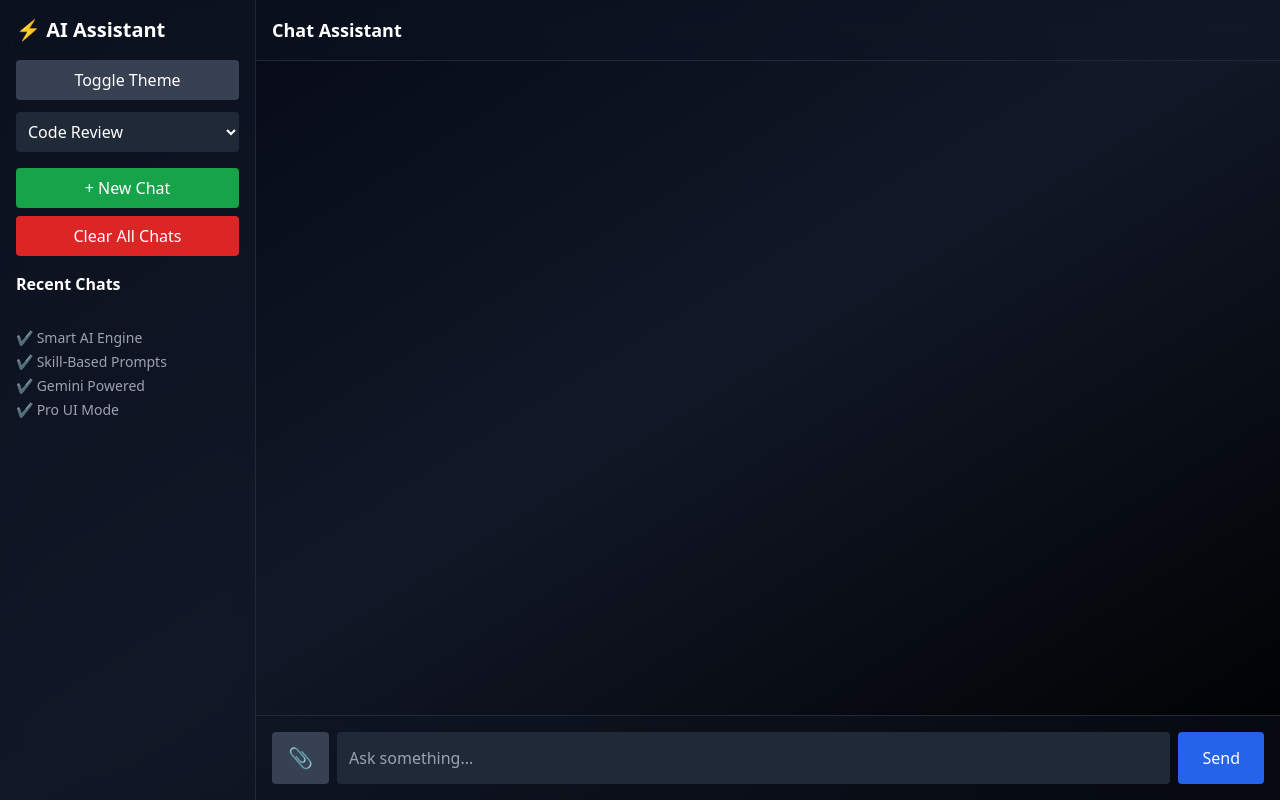
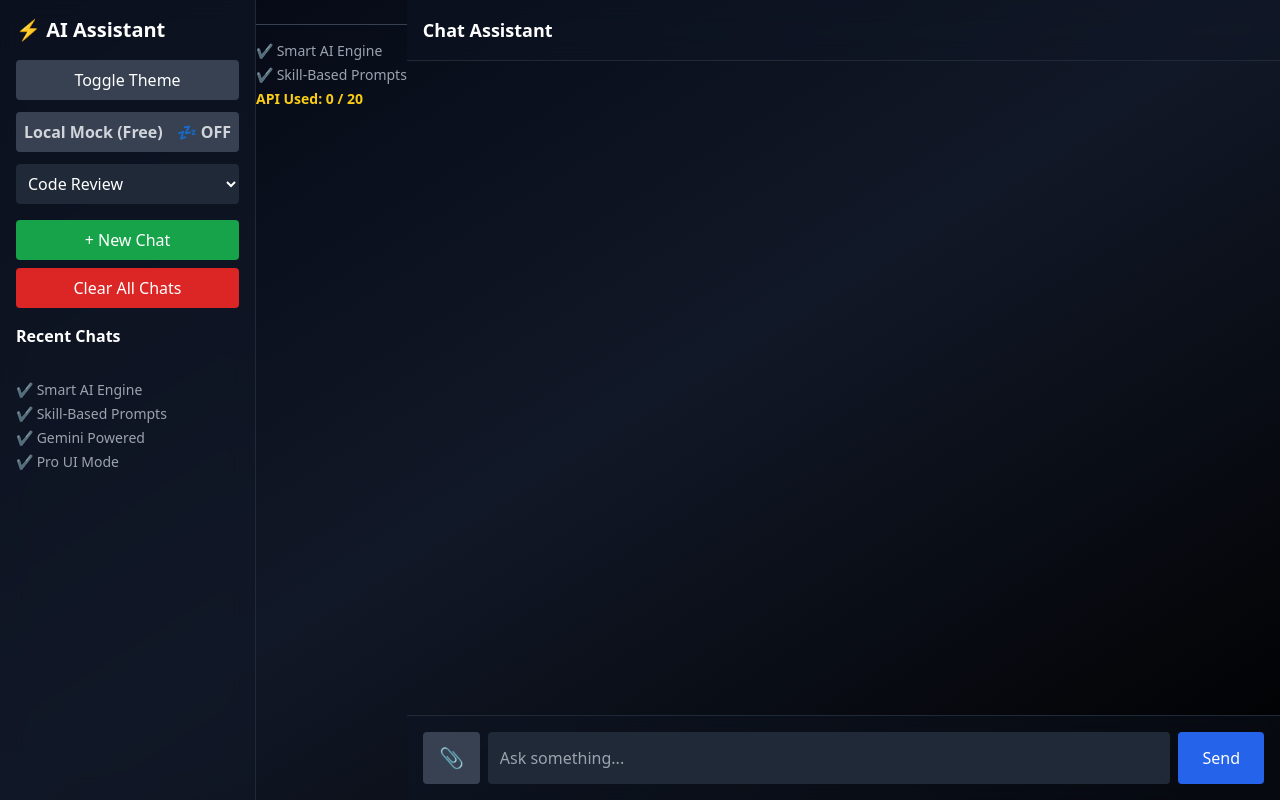
Before and after one commit to Irasha-Senarathna/ai-code-assistant, a React (Create React App) app in the folder frontend/: page / in a window 1280 px wide. Built offline with nearby package versions, Linux system fonts and the light colour scheme.

Commit message:
feat: add smart AI usage control with RAG + mock fallback + API limiter

```diff
--- a/frontend/src/App.js
+++ b/frontend/src/App.js
@@ -16,6 +16,10 @@ export default function App() {
   const [loading, setLoading] = useState(false);
   const [darkMode, setDarkMode] = useState(true);
   const [documents, setDocuments] = useState({}); // Stores uploaded text per chat ID
+  const [useAI, setUseAI] = useState(false); // Controls whether to call Gemini
+  const [apiCount, setApiCount] = useState(() => {
+    return Number(localStorage.getItem("apiCount")) || 0;
+  });
 
   const bottomRef = useRef(null);
 
@@ -60,7 +64,7 @@ export default function App() {
   }, [chats]);
 
   const sendMessage = async () => {
-    if (!input.trim() || !currentChatId) return; // Ensure a chat exists before sending
+    if (!input.trim() || !currentChatId) return;
 
     // 1. Grab any document stored for this chat
     const chatDocument = documents[currentChatId] || null;
@@ -72,12 +76,67 @@ export default function App() {
     };
 
     updateChatMessages([...messages, userMsg]);
-
     setInput("");
     setLoading(true);
 
+    // ============================================
+    // 🟢 LOCAL MOCK / RAG MODE (SAVES API QUOTA!)
+    // ============================================
+    if (!useAI) {
+      setTimeout(() => {
+        let fakeText = "";
+
+        if (chatDocument) {
+          // Fake Local RAG Logic
+          fakeText = `📄 **Local RAG Memory**\n\nI see you uploaded a document. I am analyzing the content locally. You asked: "${userMsg.text}".\n\n*(Turn on AI Mode ⚡ to ask Gemini about this document)*`;
+        } else {
+          // Fake Basic Response
+          fakeText = `🤖 **Local Mock Mode**\n\nYou said: "${userMsg.text}".\n\nI am currently in local dev mode protecting your API quota. *(Turn on AI Mode ⚡ to use Gemini)*`;
+        }
+
+        updateChatMessages([
+          ...messages,
+          userMsg,
+          {
+            role: "ai",
+            text: fakeText,
+            time: new Date().toLocaleTimeString(),
+          },
+        ]);
+        setLoading(false);
+      }, 800);
+      return; // Stop here, do not call API
+    }
+
+    // ============================================
+    // ⚡ REAL GEMINI API CALL
+    // ============================================
+
+    // HARD LIMIT PROTECTION
+    if (apiCount >= 20) {
+      updateChatMessages([
+        ...messages,
+        userMsg,
+        {
+          role: "ai",
+          text: `## ⚠️ API Limit Reached\n\nYou have used all 20 API requests.\n\nPlease switch to "Local Mock (Free)" mode.`,
+          time: new Date().toLocaleTimeString(),
+        },
+      ]);
+      setLoading(false);
+      // Turn off UI usage
+      setUseAI(false);
+      return;
+    }
+
     try {
-      // 2. Attach the document into the body payload
+      // ✅ Track successful API intent
+      setApiCount((prev) => {
+        const updated = prev + 1;
+        localStorage.setItem("apiCount", updated);
+        return updated;
+      });
+
       const payload = {
         skill,
         input,
@@ -172,6 +231,18 @@ export default function App() {
           Toggle Theme
         </button>
 
+        <button
+          onClick={() => setUseAI(!useAI)}
+          className={`w-full mb-3 p-2 rounded transition font-semibold flex items-center justify-between ${
+            useAI
+              ? "bg-amber-500 hover:bg-amber-600 text-black shadow-[0_0_10px_rgba(245,158,11,0.5)]"
+              : "bg-gray-700 hover:bg-gray-600 text-gray-300"
+          }`}
+        >
+          <span>{useAI ? "Gemini AI" : "Local Mock (Free)"}</span>
+          <span>{useAI ? "⚡ ON" : "💤 OFF"}</span>
+        </button>
+
         <select
           className={`w-full p-2 rounded ${darkMode ? "bg-gray-800" : "bg-white border"}`}
           value={skill}
@@ -219,6 +290,13 @@ export default function App() {
           <p>✔ Gemini Powered</p>
           <p>✔ Pro UI Mode</p>
         </div>
+      </div>
+
+      {/* Footer Info Area */}
+      <div className="mt-6 pt-4 border-t border-gray-700 text-gray-400 text-sm space-y-1">
+        <p>✔ Smart AI Engine</p>
+        <p>✔ Skill-Based Prompts</p>
+        <p className="text-yellow-400 font-bold mt-2">API Used: {apiCount} / 20</p>
       </div>
 
       {/* Main Chat */}
```
